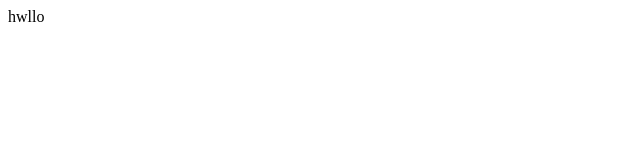
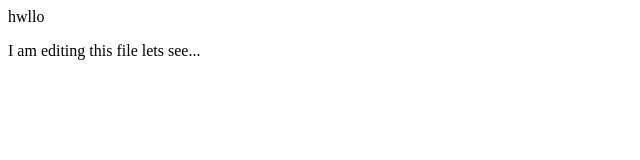
Before and after one commit to RakshanaRaveena/basic, a plain HTML site: page a1.html in a window 1280 px wide. Shown: the whole page, without its empty margins (0-640 px from the left). Drawn offline with Linux system fonts and the light colour scheme.

Commit message:
Update a1.html

```diff
--- a/a1.html
+++ b/a1.html
@@ -1,4 +1,4 @@
 <html>
 <p>hwllo</p>
-
+  <p>I am editing this file lets see...</p>
 </html>
```
